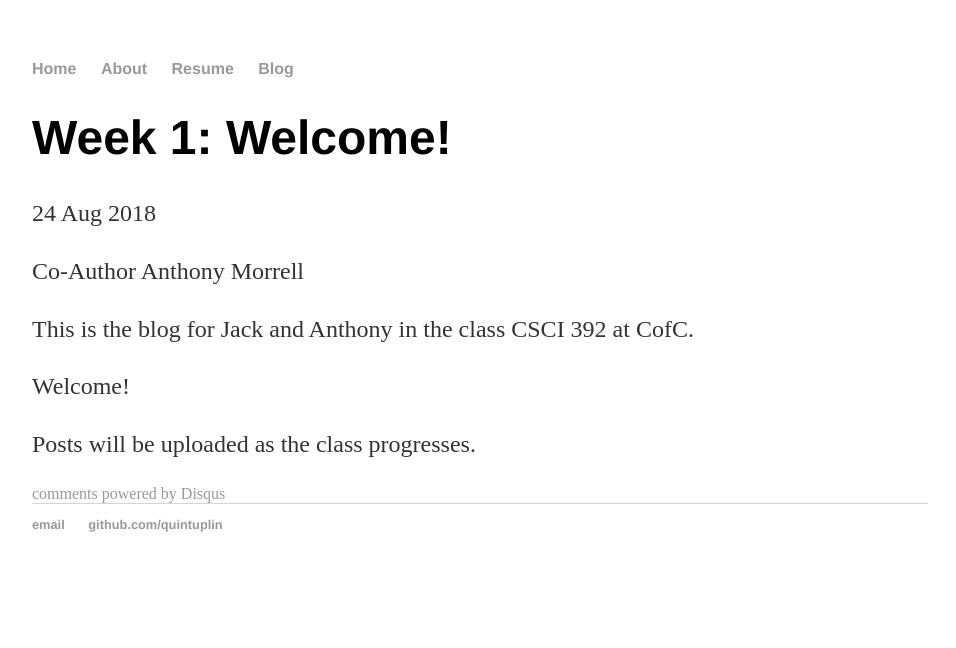
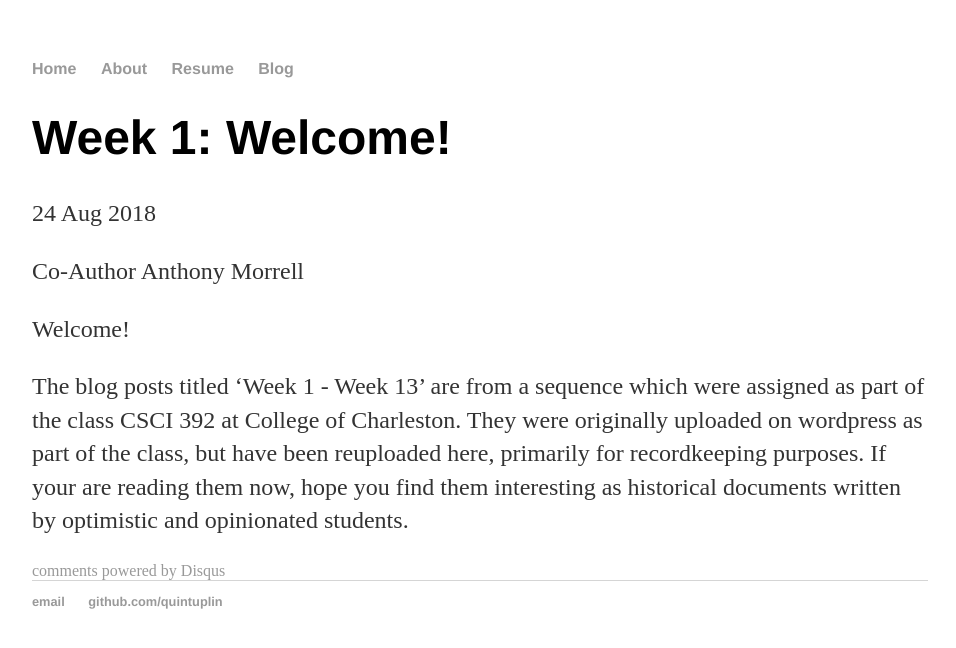
Before and after one commit to Quintuplin/quintuplin.github.io, a Jekyll site: the page built from _posts/2018-08-24-Welcome.md, in a window 1280 px wide. Shown: the top 648 px of the page, without its empty margins (160-1116 px from the left). Built offline with Jekyll 4.4.1, drawn with Linux system fonts in a browser that asks for light colours; comment, search, counter and statistics services are not loaded.

Commit message:
Update 2018-08-24-Welcome.md

```diff
--- a/_posts/2018-08-24-Welcome.md
+++ b/_posts/2018-08-24-Welcome.md
@@ -6,8 +6,6 @@ date: 2018-08-24
 
 Co-Author Anthony Morrell
 
-This is the blog for Jack and Anthony in the class CSCI 392 at CofC.
-
 Welcome!
 
-Posts will be uploaded as the class progresses.
+The blog posts titled 'Week 1 - Week 13' are from a sequence which were assigned as part of the class CSCI 392 at College of Charleston. They were originally uploaded on wordpress as part of the class, but have been reuploaded here, primarily for recordkeeping purposes. If your are reading them now, hope you find them interesting as historical documents written by optimistic and opinionated students.
```
